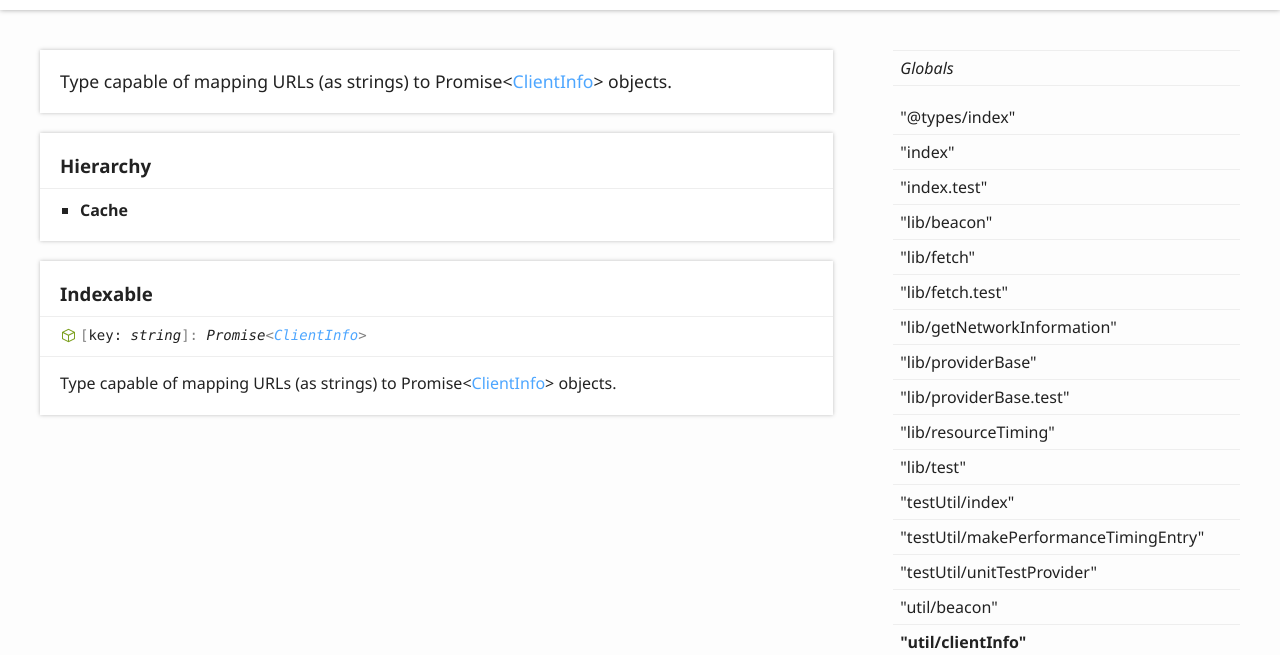
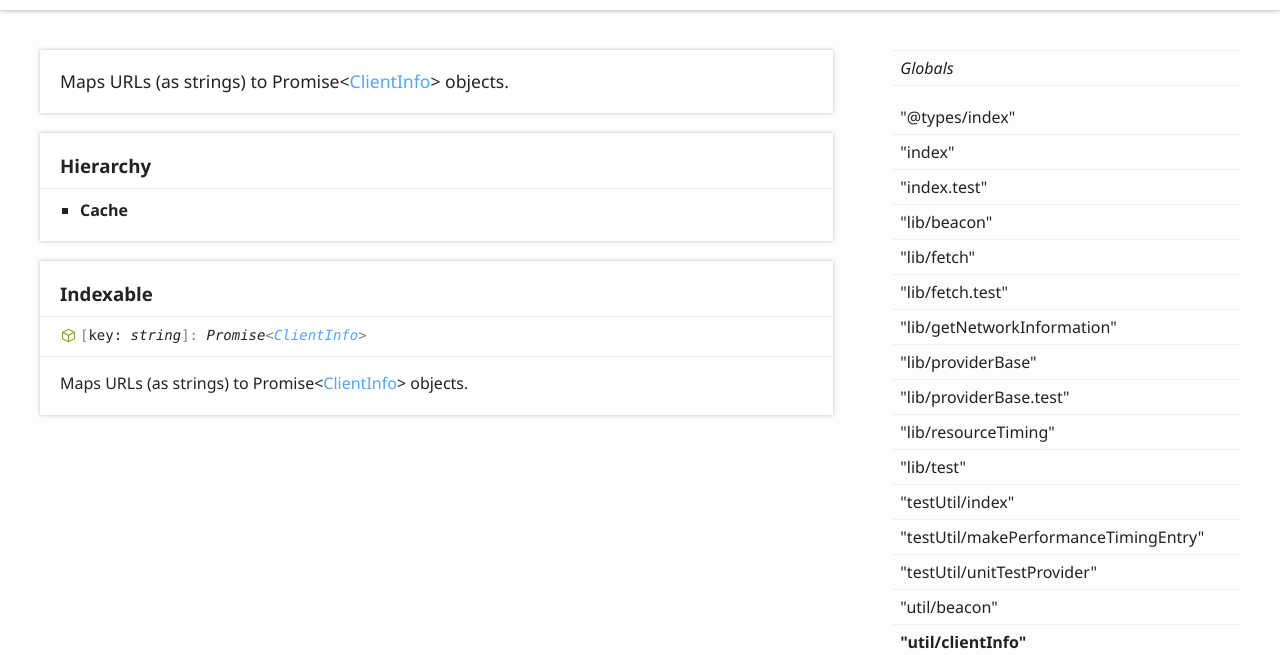
Before and after one commit to openinsights/openinsights, a website built with webpack: page doc/interfaces/_util_clientinfo_.cache.html in a window 1280 px wide. Shown: the part 145-800 px from the top of the page. Built offline with nearby package versions, Linux system fonts and the light colour scheme.

Commit message:
Update clientInfo.Cache docblock

```diff
--- a/doc/interfaces/_util_clientinfo_.cache.html
+++ b/doc/interfaces/_util_clientinfo_.cache.html
@@ -72,8 +72,7 @@
 			<section class="tsd-panel tsd-comment">
 				<div class="tsd-comment tsd-typography">
 					<div class="lead">
-						<p>Type capable of mapping URLs (as strings) to Promise&lt;<a href="../modules/__types_index_.html#clientinfo">ClientInfo</a>&gt;
-						objects.</p>
+						<p>Maps URLs (as strings) to Promise&lt;<a href="../modules/__types_index_.html#clientinfo">ClientInfo</a>&gt; objects.</p>
 					</div>
 				</div>
 			</section>
@@ -90,8 +89,7 @@
 				<div class="tsd-signature tsd-kind-icon"><span class="tsd-signature-symbol">[</span>key: <span class="tsd-signature-type">string</span><span class="tsd-signature-symbol">]: </span><span class="tsd-signature-type">Promise</span><span class="tsd-signature-symbol">&lt;</span><a href="../modules/__types_index_.html#clientinfo" class="tsd-signature-type">ClientInfo</a><span class="tsd-signature-symbol">&gt;</span></div>
 				<div class="tsd-comment tsd-typography">
 					<div class="lead">
-						<p>Type capable of mapping URLs (as strings) to Promise&lt;<a href="../modules/__types_index_.html#clientinfo">ClientInfo</a>&gt;
-						objects.</p>
+						<p>Maps URLs (as strings) to Promise&lt;<a href="../modules/__types_index_.html#clientinfo">ClientInfo</a>&gt; objects.</p>
 					</div>
 				</div>
 			</section>
--- a/src/util/clientInfo.ts
+++ b/src/util/clientInfo.ts
@@ -2,8 +2,7 @@ import "unfetch/polyfill"
 import { ClientInfo } from "../@types"
 
 /**
- * Type capable of mapping URLs (as strings) to Promise<{@link ClientInfo}>
- * objects.
+ * Maps URLs (as strings) to Promise<{@link ClientInfo}> objects.
  */
 interface Cache {
     [key: string]: Promise<ClientInfo>
```
